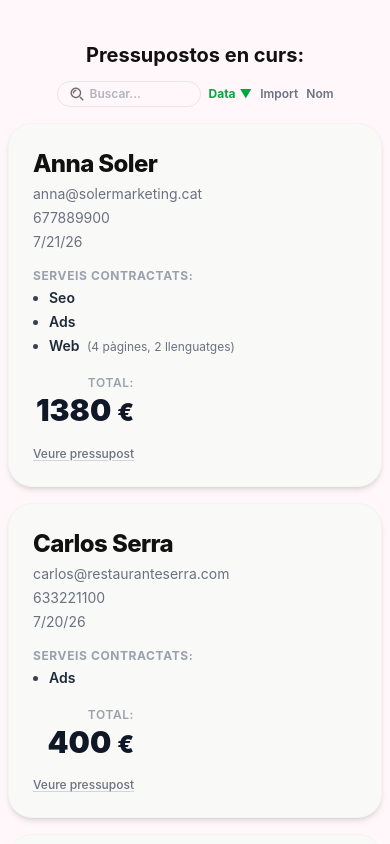
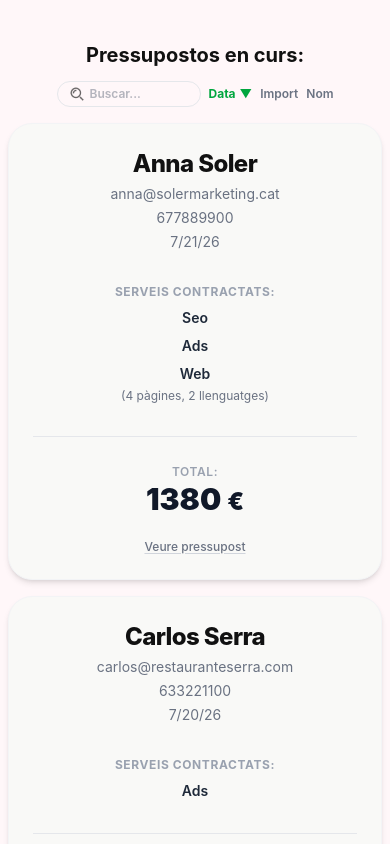
Before and after one commit to DrMunty/Projecte2-Budget, an Angular app: page / in a window 390 px wide. Shown: the part 1080-1924 px from the top of the page. Built offline with nearby package versions, Linux system fonts and the light colour scheme.

Commit message:
refactor: "the budget-history cards text now appears on the center of the card on the mobile version of the app"

```diff
--- a/src/app/components/budget-history/budget-history.html
+++ b/src/app/components/budget-history/budget-history.html
@@ -56,11 +56,11 @@
 
     </div>
   </div>
-
 <div class="flex flex-col gap-4 min-h-112.5">
   @for (budget of filteredBudgets(); track budget.id) {
-      <article class="w-full bg-[#f9f9f7] rounded-3xl sm:rounded-4xl shadow-md p-6 sm:p-10 flex flex-col md:flex-row justify-between items-start md:items-center gap-4 sm:gap-6 border border-gray-100" aria-labelledby="budget-title-{{budget.id}}">
-        <div class="flex flex-col gap-1 min-w-50">
+    <article class="w-full bg-[#f9f9f7] rounded-3xl sm:rounded-4xl shadow-md p-6 sm:p-10 flex flex-col md:flex-row justify-between items-center md:items-center gap-6 border border-gray-100" aria-labelledby="budget-title-{{budget.id}}">
+
+      <div class="flex flex-col items-center md:items-start gap-1 min-w-50 text-center md:text-left">
         <h3 id="budget-title-{{budget.id}}" class="text-2xl font-extrabold text-[#111111] tracking-tight">
           {{ budget.client.name }}
         </h3>
@@ -69,15 +69,16 @@
         <p class="text-sm text-gray-500">{{ budget.date | date:'shortDate'}}</p>
       </div>
 
-        <div class="flex flex-col gap-1 flex-1">
-          <span class="text-xs font-bold text-gray-400 uppercase tracking-wider">Serveis contractats:</span>
-          <ul class="text-sm text-gray-700 space-y-1 list-disc pl-4">
+      <div class="flex flex-col items-center md:items-start gap-2 flex-1 w-full mt-2 md:mt-0">
+        <span class="text-xs font-bold text-gray-400 uppercase tracking-wider text-center md:text-left">Serveis contractats:</span>
+
+        <ul class="text-sm text-gray-700 space-y-2 md:space-y-1 flex flex-col items-center md:items-start md:list-disc md:pl-4">
           @for (service of budget.services; track service.title) {
-              <li>
+            <li class="flex flex-col md:block items-center text-center md:text-left">
               <span class="font-semibold text-gray-800">{{ service.title }}</span>
 
               @if ((service.pages ?? 0) > 0 || (service.languages ?? 0) > 0) {
-                  <span class="text-gray-500 text-xs ml-1">
+                <span class="text-gray-500 text-xs md:ml-1 mt-1 md:mt-0">
                   ({{ service.pages }} {{ service.pages === 1 ? 'pàgina' : 'pàgines' }},
                    {{ service.languages }} {{ service.languages === 1 ? 'llenguatge' : 'llenguatges' }})
                 </span>
@@ -87,7 +88,7 @@
         </ul>
       </div>
 
-        <div class="flex flex-col items-end justify-center gap-1 text-right">
+      <div class="flex flex-col items-center md:items-end justify-center gap-1 text-center md:text-right w-full md:w-auto pt-6 md:pt-0 mt-2 md:mt-0 border-t border-gray-200 md:border-none">
         <div>
           <span class="text-xs font-semibold uppercase tracking-wider text-gray-400">TOTAL:</span>
           <p class="text-3xl font-black text-gray-900 leading-tight">
@@ -99,16 +100,14 @@
           target="_blank"
           rel="noopener noreferrer"
           [attr.aria-label]="'Veure pressupost de ' + budget.client.name + ' en una nova pestanya'"
-            class="mt-1 text-xs font-medium text-gray-500 underline decoration-gray-300 underline-offset-2 transition-colors duration-200 hover:text-green-700 hover:decoration-green-700 pt-2"
+          class="mt-2 md:mt-1 text-xs font-medium text-gray-500 underline decoration-gray-300 underline-offset-2 transition-colors duration-200 hover:text-green-700 hover:decoration-green-700 pt-2"
         >
           Veure pressupost
         </a>
       </div>
     </article>
   }
-
   @empty {
-
     <div class="w-full bg-gray-50 border border-dashed border-gray-200 rounded-4xl p-12 text-center text-gray-400">
       No s'ha trobat cap pressupost que coincideixi.
     </div>
```
Lines whose indentation alone changed are shown as unchanged.
